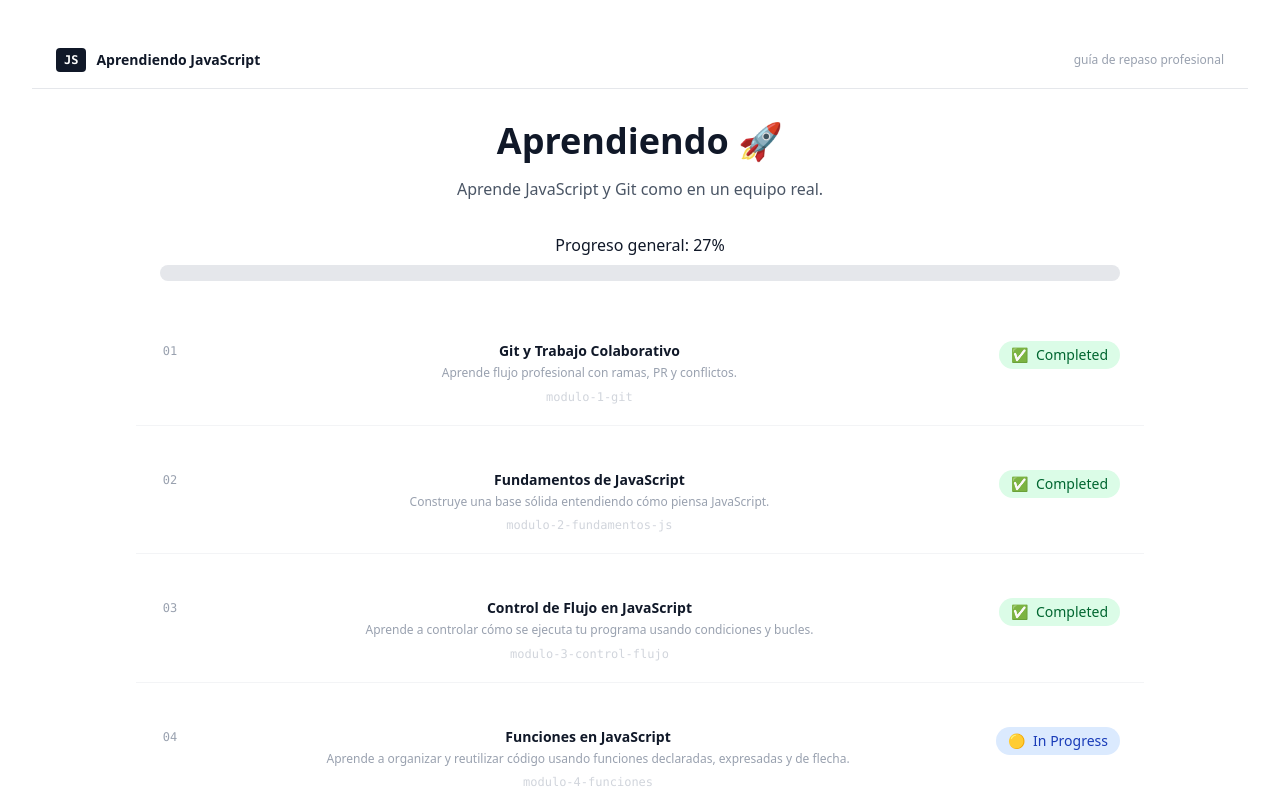
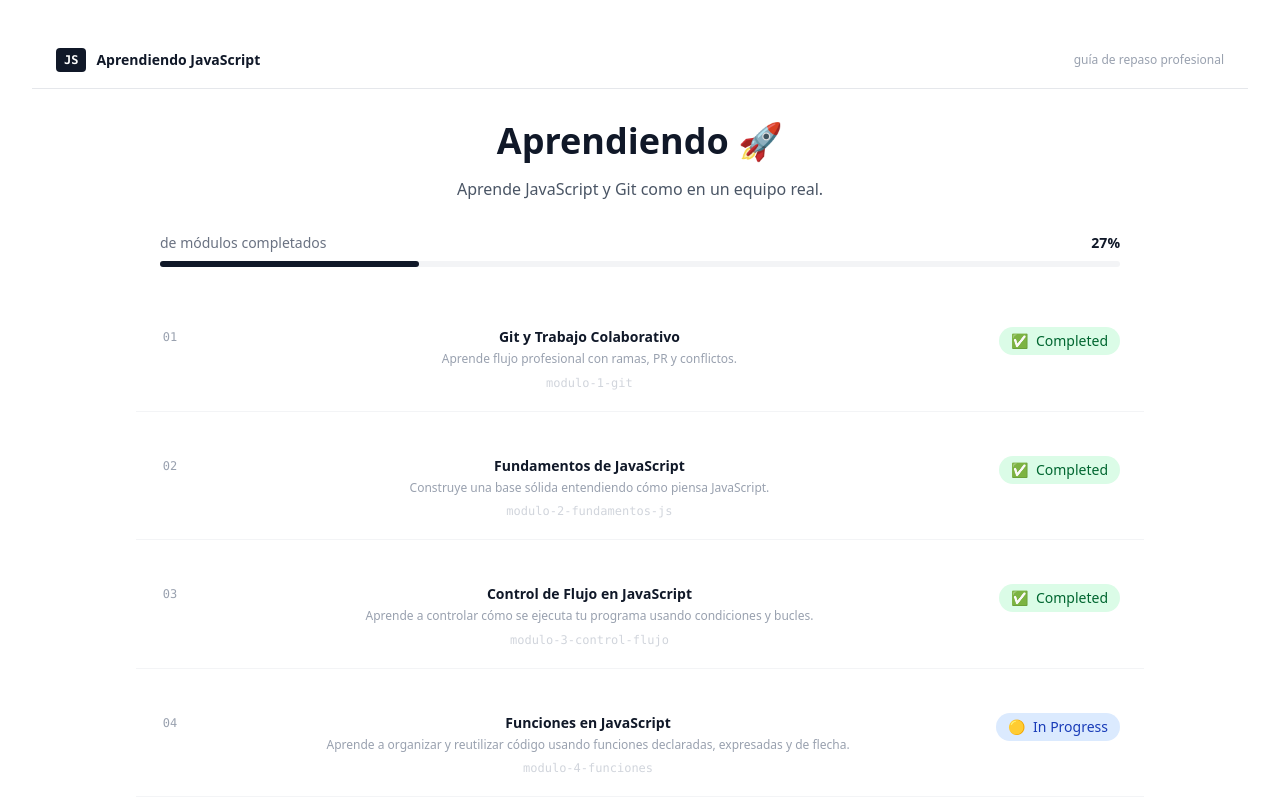
Before and after one commit to Lilopadilla22/Aprendiendo, a React (Vite) app: page / in a window 1280 px wide. Shown: the top 800 px of the page. Built offline with nearby package versions, Linux system fonts and the light colour scheme.

Commit message:
update progress bar

```diff
--- a/src/components/ProgressBar.tsx
+++ b/src/components/ProgressBar.tsx
@@ -1,17 +1,22 @@
 interface Props {
   percentage: number;
+  completed: number;
+  total: number;
 }
 
-export default function ProgressBar({ percentage }: Props) {
+export default function ProgressBar({ percentage, completed, total }: Props) {
   return (
     <div className="mb-10">
-      <p className="mb-2 font-medium">
-        Progreso general: {percentage}%
-      </p>
+      <div className="flex justify-between items-baseline mb-2">
+        <span className="text-sm text-gray-500">
+          {completed} de {total} módulos completados
+        </span>
+        <span className="text-sm font-semibold text-gray-900">{percentage}%</span>
+      </div>
 
-      <div className="w-full bg-gray-200 rounded-full h-4">
+      <div className="w-full bg-gray-100 rounded-full h-1.5">
         <div
-          className="bg-primary h-4 rounded-full transition-all"
+          className="h-1.5 rounded-full bg-gray-900 transition-all duration-500"
           style={{ width: `${percentage}%` }}
         />
       </div>
```
